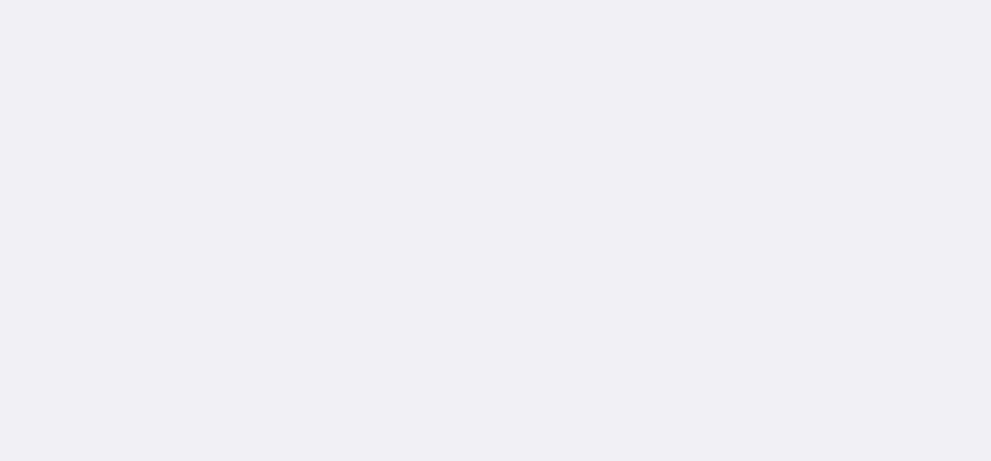
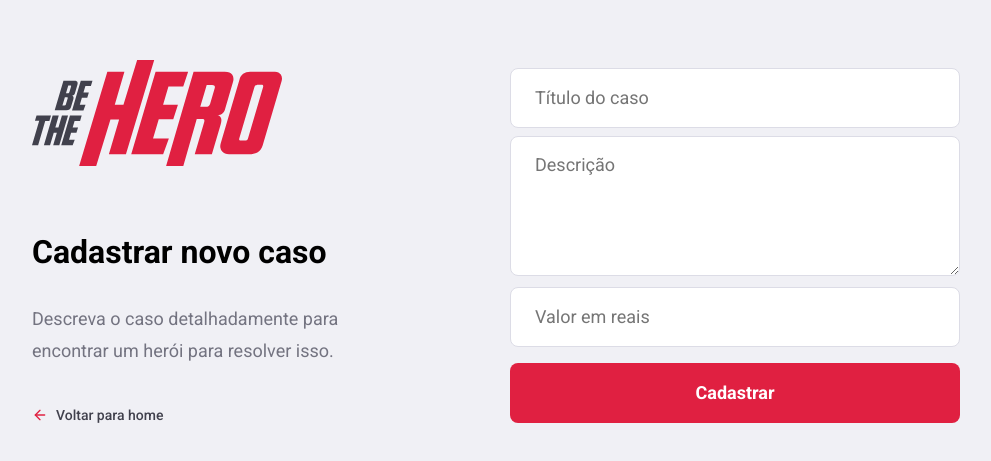
Before and after one commit to maxzanelato/omnistack-11-front-end, a React (Create React App) app: page /incidents/new in a window 1280 px wide. Shown: the part 159-620 px from the top of the page, without its empty margins (144-1135 px from the left). Built offline with nearby package versions, Linux system fonts and the light colour scheme.

Commit message:
Cadastro de incidente

```diff
--- a/src/global.css
+++ b/src/global.css
@@ -30,6 +30,18 @@
   border: 1px solid #dcdce6;
   border-radius: 8px;
   padding: 0 24px;
+}
+
+form textarea {
+  width: 100%;
+  height: 60px;
+  min-height: 140px;
+  color: #333;
+  border: 1px solid #dcdce6;
+  border-radius: 8px;
+  padding: 16px 24px;
+  line-height: 24px;
+  resize: vertical;
 }
 
 .button {
--- /dev/null
+++ b/src/pages/NewIncident/index.js
@@ -0,0 +1,41 @@
+import React from "react";
+import { Link } from "react-router-dom";
+
+import "./styles.css";
+
+import { FiArrowLeft } from "react-icons/fi";
+
+import logoImg from "../../assets/logo.svg";
+
+export default function NewIncident() {
+  return (
+    <div className="new-incident-container">
+      <div className="content">
+        <section>
+          <img src={logoImg} alt="Logo" />
+
+          <h1>Cadastrar novo caso</h1>
+          <p>
+            Descreva o caso detalhadamente para encontrar um herói para resolver
+            isso.
+          </p>
+
+          <Link to="/profile" className="back-link">
+            <FiArrowLeft size={16} color="#E02041" />
+            Voltar para home
+          </Link>
+        </section>
+
+        <form action="">
+          <input type="text" placeholder="Título do caso" />
+          <textarea placeholder="Descrição" />
+          <input type="text" placeholder="Valor em reais" />
+
+          <button className="button" type="submit">
+            Cadastrar
+          </button>
+        </form>
+      </div>
+    </div>
+  );
+}
--- /dev/null
+++ b/src/pages/NewIncident/styles.css
@@ -0,0 +1,48 @@
+.new-incident-container {
+  width: 100%;
+  max-width: 1120px;
+  height: 100vh;
+  margin: 0 auto;
+
+  display: flex;
+  align-items: center;
+  justify-content: center;
+}
+
+.new-incident-container .content {
+  width: 100%;
+  padding: 96px;
+  background-color: #f0f0f5;
+
+  box-shadow: 0 0 100px rgb(0, 0, 0, 0.1);
+  border-radius: 8px;
+  display: flex;
+  justify-content: space-between;
+  align-items: center;
+}
+
+.new-incident-container .content section {
+  width: 100%;
+  max-width: 380px;
+}
+
+.new-incident-container .content section h1 {
+  margin: 64px 0 32px;
+  font-size: 32px;
+}
+
+.new-incident-container .content section p {
+  font-size: 18px;
+  color: #737380;
+  line-height: 32px;
+}
+
+.new-incident-container .content form {
+  width: 100%;
+  max-width: 450px;
+}
+
+.new-incident-container .content form input,
+.new-incident-container .content form textarea {
+  margin-top: 8px;
+}
--- a/src/routes.js
+++ b/src/routes.js
@@ -5,6 +5,7 @@
 import Logon from "./pages/Logon";
 import Register from "./pages/Register";
 import Profile from "./pages/Profile";
+import NewIncident from "./pages/NewIncident";
 
 export default function Routes() {
   return (
@@ -12,7 +13,9 @@
       <Switch>
         <Route path="/" exact component={Logon} />
         <Route path="/register" component={Register} />
+
         <Route path="/profile" component={Profile} />
+        <Route path="/incidents/new" component={NewIncident} />
       </Switch>
     </BrowserRouter>
   );
```
